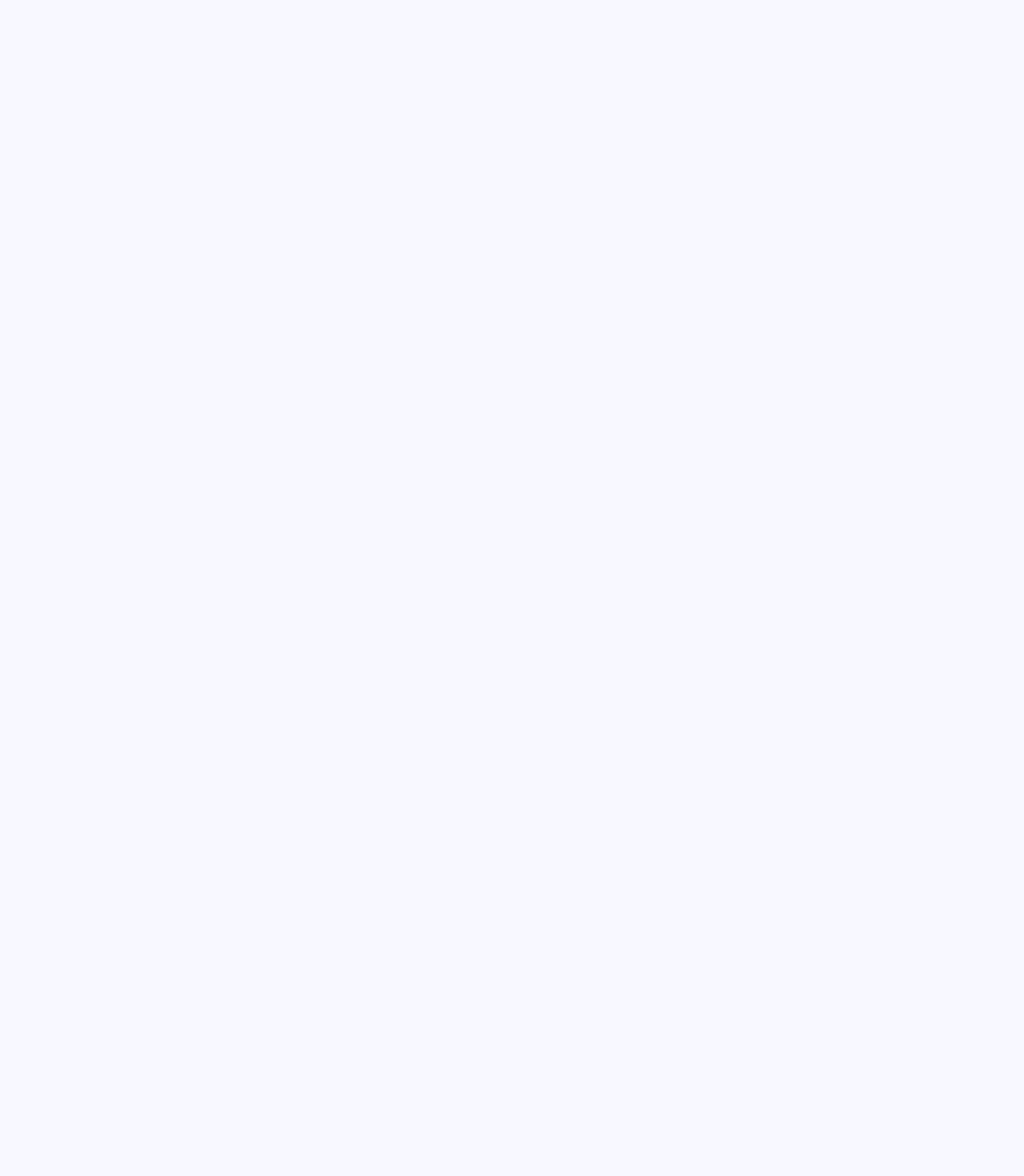
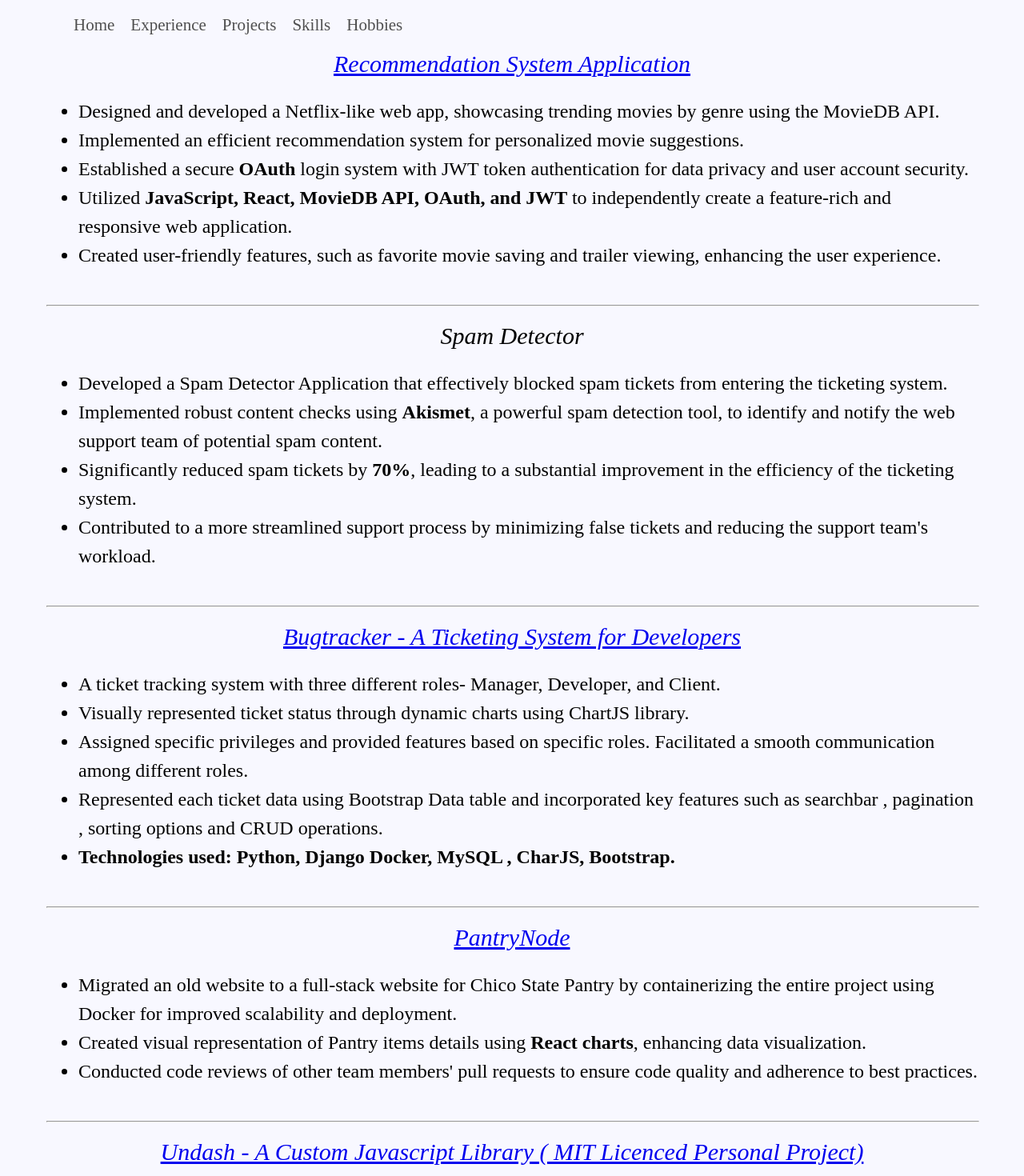
Before and after one commit to abhilashSreenivasa/portfolio, a React (Create React App) app: page /projects in a window 1280 px wide. Before the commit this address had no page. Shown: the part 200-1670 px from the top of the page at 80% size. Before the commit the page ends 800 px from the top, so only its background shows below. Built offline with nearby package versions, Linux system fonts and the light colour scheme.

Commit message:
Added project page and its contents, closes #4

```diff
--- a/src/App.css
+++ b/src/App.css
@@ -101,3 +101,21 @@ html{
   width:20%;
   margin-right:5%
 }
+.main-projects{
+  display: flex;
+  flex-direction: column;
+  font-size: 24px;
+}
+.projects{
+  display: flex;
+  flex-direction: column;
+}
+.project-header{
+  display: flex;
+  justify-content: center;
+  font-size: 30px;
+  font-style: italic;
+}
+.project-details{
+  line-height: 1.5;
+}
--- a/src/App.js
+++ b/src/App.js
@@ -1,8 +1,8 @@
 import './App.css';
-import { BrowserRouter } from 'react-router-dom';
-import { Route,Routes } from "react-router-dom";
+import { BrowserRouter,Route,Routes } from "react-router-dom";
 import Home from './pages/HomePage';
 import Experience from './pages/ExperiencePage';
+import Project from './pages/ProjectsPage';
 
 function App() {
   return (
@@ -11,6 +11,7 @@ function App() {
      <Routes>
        <Route path="/" element={<Home/>} />
        <Route path="/experience" element={<Experience/>} />
+       <Route path="/projects" element={<Project/>}/>
      </Routes>
     </BrowserRouter>
     </div>
--- a/src/components/NavigationMenu.jsx
+++ b/src/components/NavigationMenu.jsx
@@ -78,6 +78,9 @@ function NavigationMenu() {
               <a href="/projects" className={classes.menuItem}>
                 Projects
               </a>
+              <a href="/skills" className={classes.menuItem}>
+                Skills
+              </a>
               <a href="/hobbies" className={classes.menuItem}>
                 Hobbies
               </a>
@@ -107,6 +110,11 @@ function NavigationMenu() {
           </a>
         </MenuItem>
         <MenuItem onClick={handleMobileMenuClose}>
+          <a href="/skills" className={classes.menuItem}>
+                Skills
+          </a>
+        </MenuItem>
+        <MenuItem onClick={handleMobileMenuClose}>
           <a href="/hobbies" className={classes.menuItem}>
             Hobbies
           </a>
--- a/src/pages/ProjectsPage.jsx
+++ b/src/pages/ProjectsPage.jsx
@@ -1,5 +1,5 @@
 import NavigationMenu from "../components/NavigationMenu"
-const ProjectPage=()=>{
+const Project=()=>{
     return(
         <>
         <div className="main">
@@ -7,7 +7,83 @@ const ProjectPage=()=>{
             <div id='header-identity'>Student | Software Engineer | Full-Stack Developer</div>
             <hr className='hr-large'/>
             <NavigationMenu />
+            <div className="main-projects">
+
+                <div className="projects">
+                    <div className="project-header">
+                        <div><a href="https://github.com/abhilashSreenivasa/movie_recommendation" >Recommendation System Application</a></div>
+                    </div>
+                    <div className="project-details">
+                        <ul>
+                            <li>Designed and developed a Netflix-like web app, showcasing trending movies by genre using the MovieDB API.</li>
+                            <li>Implemented an efficient recommendation system for personalized movie suggestions.</li>
+                            <li>Established a secure <b>OAuth</b> login system with JWT token authentication for data privacy and user account security.</li>
+                            <li>Utilized <b>JavaScript, React, MovieDB API, OAuth, and JWT </b> to independently create a feature-rich and responsive web application.</li>
+                            <li>Created user-friendly features, such as favorite movie saving and trailer viewing, enhancing the user experience.</li>
+                        </ul>
+                    </div>
+                </div>
+                <hr className="hr-small"></hr>
+                <div className="projects">
+                    <div className="project-header">
+                        <div>Spam Detector</div>
+                    </div>
+                    <div className="project-details">
+                        <ul>
+                            <li>Developed a Spam Detector Application that effectively blocked spam tickets from entering the ticketing system.</li>
+                            <li>Implemented robust content checks using <b>Akismet</b>, a powerful spam detection tool, to identify and notify the web support team of potential spam content.</li>
+                            <li>Significantly reduced spam tickets by <b>70%</b>, leading to a substantial improvement in the efficiency of the ticketing system.</li>
+                            <li>Contributed to a more streamlined support process by minimizing false tickets and reducing the support team's workload.</li>
+                        </ul>
+                    </div>
+                </div>
+                <hr className="hr-small"></hr>
+                <div className="projects">
+                    <div className="project-header">
+                        <div><a href="https://github.com/abhilashSreenivasa/bug_tracker">Bugtracker - A Ticketing System for Developers</a></div>
+                    </div>
+                    <div className="project-details">
+                        <ul>
+                        <li>A ticket tracking system with three different roles- Manager, Developer, and Client.</li>
+                        <li>Visually represented ticket status through dynamic charts using ChartJS library.</li>
+                        <li>Assigned specific privileges and provided features based on specific roles. Facilitated a smooth communication among different roles.</li>
+                        <li>Represented each ticket data using Bootstrap Data table and incorporated key features such as
+                        searchbar , pagination , sorting options and CRUD operations.</li>
+                        <li><b>Technologies used: Python, Django Docker, MySQL , CharJS, Bootstrap.</b></li>
+                        </ul>
+                    </div>
+                </div>
+                <hr className="hr-small"/>
+                <div className="projects">
+                    <div className="project-header">
+                        <div><a href="https://github.com/ChicoState/PantryNode">PantryNode</a></div>
+                    </div>
+                    <div className="project-details">
+                        <ul>
+                            <li>Migrated an old website to a full-stack website for Chico State Pantry by containerizing the entire project using Docker for improved scalability and deployment.</li>
+                            <li> Created visual representation of Pantry items details using <b>React charts</b>, enhancing data visualization.</li>
+                            <li>Conducted code reviews of other team members' pull requests to ensure code quality and adherence to best practices.</li>
+                       </ul>
+                    </div>
+                </div>
+                <hr className="hr-small"/>
+                <div className="projects">
+                    <div className="project-header">
+                        <div><a href="https://github.com/abhilashSreenivasa/undash">Undash - A Custom Javascript Library ( MIT Licenced Personal Project) </a></div>
+                    </div>
+                    <div className="project-details">
+                        <ul>
+                            <li>A custom JavaScript library that provides helper functions without extending any built-in objects.</li>
+                            <li>Implemented modern ES6 Javascript functions such as map, reduce and filter. </li>
+                            <li>Provided several mathematical functions that are not available to Javascript inbuilt Math library.</li>
+                            <li><b>Technologies used: ES6 Javascript, Node Package Manager.</b></li>
+                        </ul>
+                    </div>
+                </div>
+
+            </div>
       </div>
         </>
     )
 }
+export default Project
```
